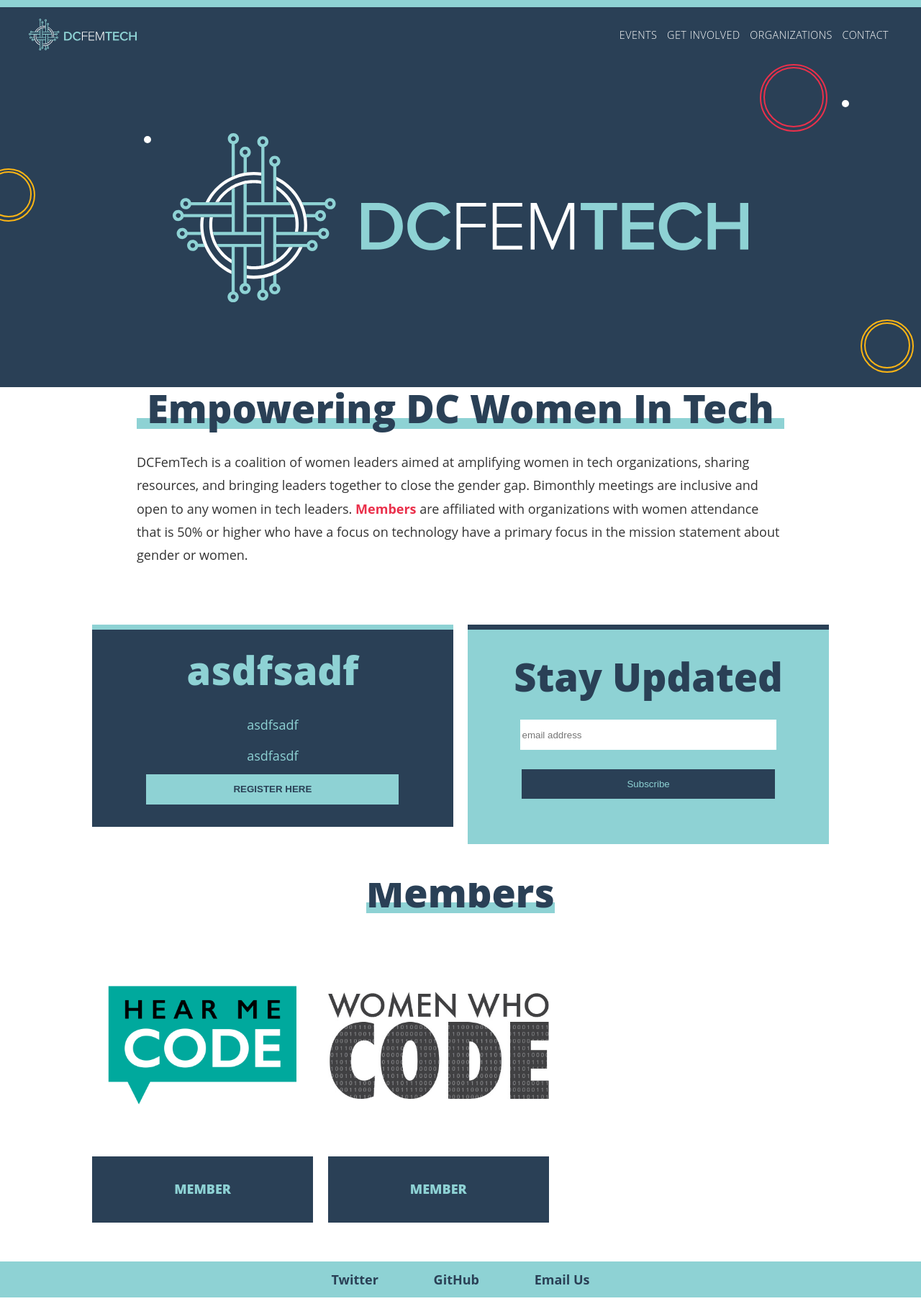
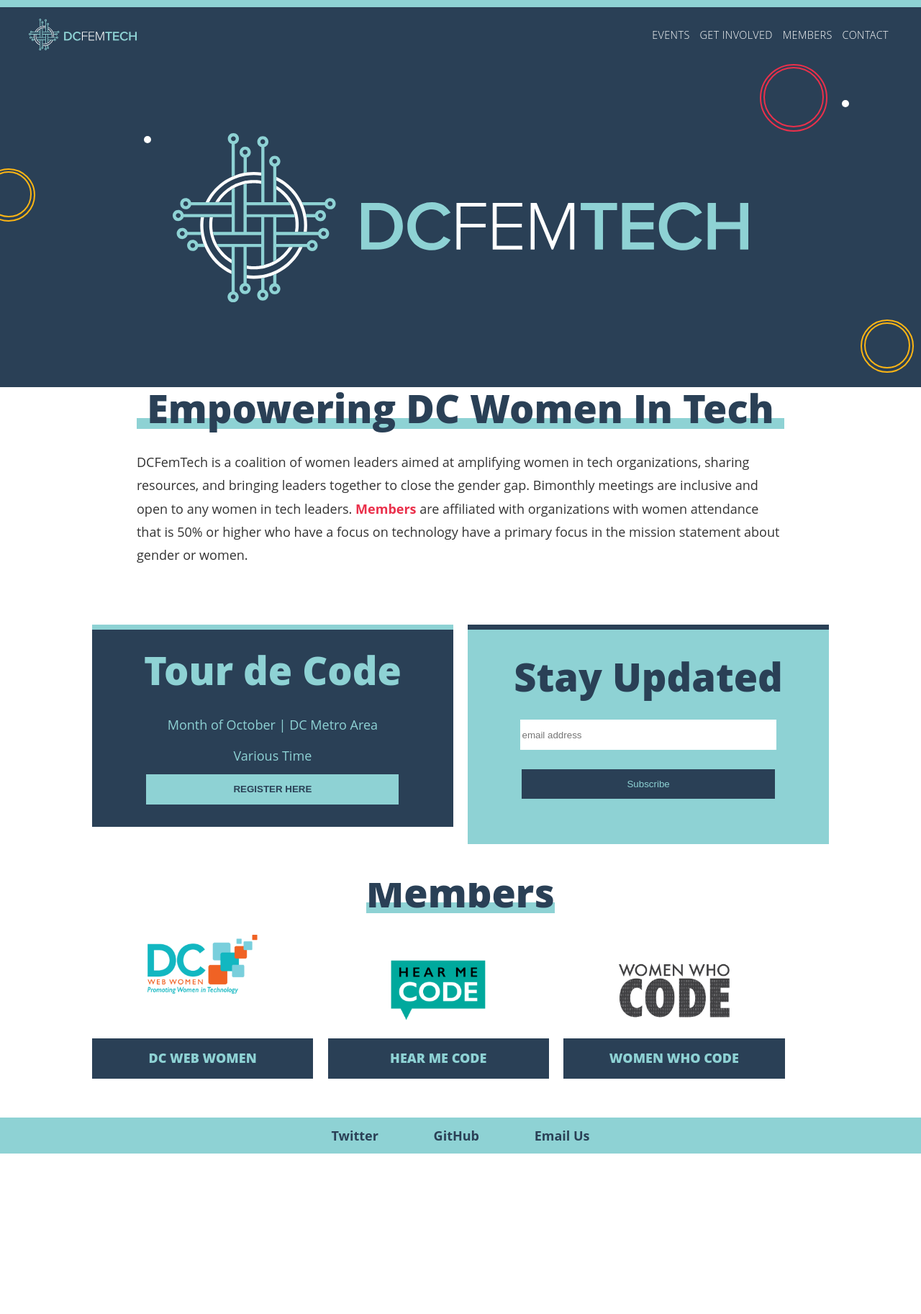
Before and after one commit to dcfemtech/dcfemtech.github.io, a Jekyll site: the page built from index.html, in a window 1280 px wide. Shown: the whole page at 72% size. Built offline with Jekyll 4.4.1, drawn with Linux system fonts in a browser that asks for light colours; after the commit the page ends 1626 px from its top, so only the background shows below that.

Commit message:
setting up collections and paths

```diff
--- a/_config.yml
+++ b/_config.yml
@@ -22,4 +22,9 @@
 
 # Collections
 collections:
-- members
+  members:
+    output: true
+    permalink: /members/:path/
+  events:
+    output: true
+    permalink: /events/:path/
--- a/_includes/current-event.html
+++ b/_includes/current-event.html
@@ -1,6 +1,8 @@
+{% for event in site.events %}
 <div class="m-current-event">
-  <h1>{{ title }}asdfsadf</h1>
-  <p class="date-location">{{ date }}{{ location }}asdfsadf</p>
-  <p class="time">{{ time }}asdfasdf</p>
-  <button class="event-button"><a href="{{ reg-link }}">Register Here</a></button>
+  <h1>{{ event.title }}</h1>
+  <p class="date-location">{{ event.eventDate }} | {{ event.eventLocation }}</p>
+  <p class="time">{{ event.eventTime }}</p>
+  <button class="event-button"><a href="{{ event.eventLink }}">Register Here</a></button>
 </div>
+{% endfor %}
--- a/_includes/header.html
+++ b/_includes/header.html
@@ -6,7 +6,7 @@
     <ul class="m-header__links">
       <li><a href="/events">Events</a></li>
       <li><a href="/involve">Get Involved</a></li>
-      <li><a href="/orgs">Organizations</a></li>
+      <li><a href="/members">Members</a></li>
       <li><a href="/contact">Contact</a></li>
     </ul>
   </div>
--- a/_includes/members.html
+++ b/_includes/members.html
@@ -6,7 +6,6 @@
     <img src="{{ member.logo }}">
     </div>
     <h2>{{ member.name }}</h2>
-    <h2>{{ member.categories }}</h2>
   </a>
 </div>
 {% endfor %}
--- a/_sass/modules/_m-members.scss
+++ b/_sass/modules/_m-members.scss
@@ -11,14 +11,14 @@
     float: left;
     margin-right: 2%;
     position: relative;
-    height: 400px;
+    height: 200px;
 
     h2 {
       font-size: 18px;
       text-transform: uppercase;
       color: $color-teal;
       background: $color-blue;
-      padding: 2em 0;
+      padding: 1em 0;
       position: absolute;
       bottom: 0;
       margin: 0;
@@ -26,7 +26,7 @@
     }
 
     img {
-      width: 100%;
+      width: 50%;
     }
   }
 }//.members-section-wrapper
```
Also changed, not shown: _events/tourdecode.markdown (added, +17 -0 lines), _layouts/events.html (added, +12 -0 lines), _members/dcwebwomen.markdown (added, +9 -0 lines), icons/dcww.png (added).
